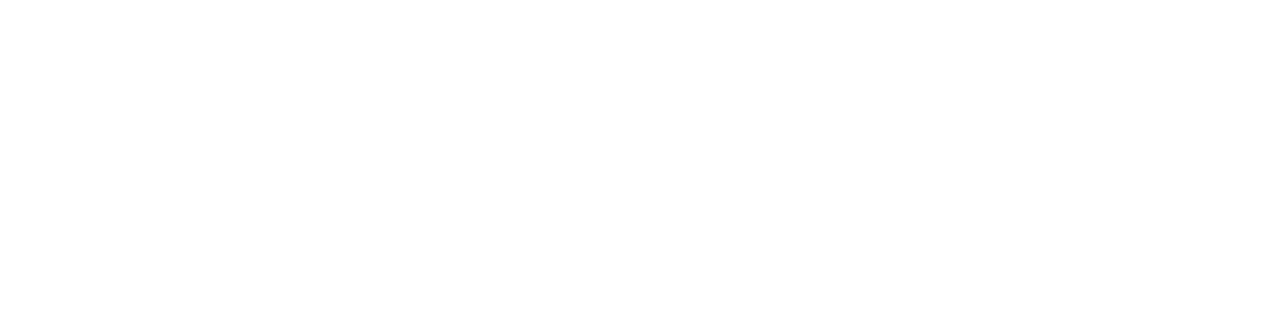
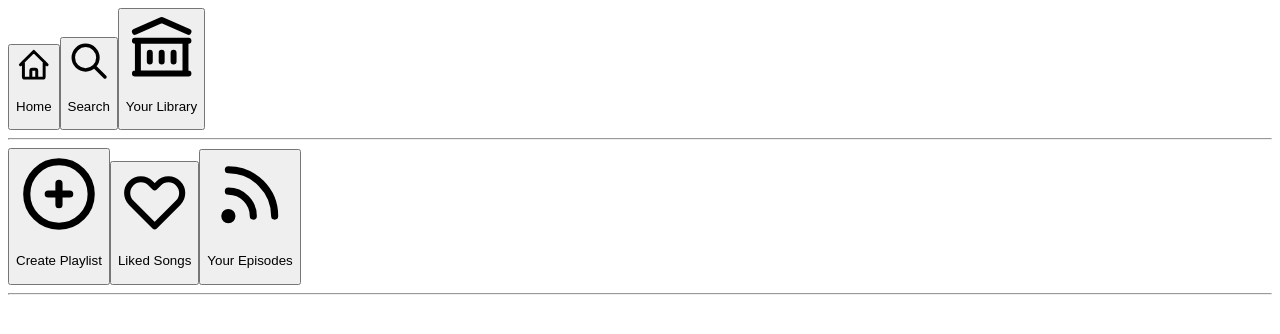
Before and after one commit to felixivance/spotify-2.0, a Next.js app: page / in a window 1280 px wide. Shown: the top 334 px of the page. Built offline with nearby package versions, Linux system fonts and the light colour scheme.

Commit message:
side menu build

```diff
--- a/components/Sidebar.js
+++ b/components/Sidebar.js
@@ -1,7 +1,37 @@
+
+import { HomeIcon, SearchIcon, LibraryIcon, PlusCircleIcon, HeartIcon, RssIcon } from '@heroicons/react/outline';
+
 function Sidebar() {
     return (
         <div>
-
+            <div className="p-5 text-sm border-r border-gray-900">
+                <button className="flex items-center space-x-2 hover:text-white hover:cursor-pointer text-gray-500">
+                    <HomeIcon className="h-5" />
+                    <p>Home</p>
+                </button>
+                <button className="flex items-center space-x-2 hover:text-white hover:cursor-pointer text-gray-500">
+                    <SearchIcon className="h-5" />
+                    <p>Search</p>
+                </button>
+                <button className="flex items-center space-x-2 hover:text-white hover:cursor-pointer text-gray-500">
+                    <LibraryIcon className="h-5" />
+                    <p>Your Library</p>
+                </button>
+                <hr className="border-t-[0,1px] border-gray-900"/>
+                <button className="flex items-center space-x-2 hover:text-white hover:cursor-pointer text-gray-500">
+                    <PlusCircleIcon className="h-5" />
+                    <p>Create Playlist</p>
+                </button>
+                <button className="flex items-center space-x-2 hover:text-white hover:cursor-pointer text-gray-500">
+                    <HeartIcon className="h-5" />
+                    <p>Liked Songs</p>
+                </button>
+                <button className="flex items-center space-x-2 hover:text-white hover:cursor-pointer text-gray-500">
+                    <RssIcon className="h-5" />
+                    <p>Your Episodes</p>
+                </button>
+                <hr className="border-t-[0,1px] border-gray-900"/>
+            </div>
         </div>
     )
 }
--- a/package.json
+++ b/package.json
@@ -6,6 +6,7 @@
     "start": "next start"
   },
   "dependencies": {
+    "@heroicons/react": "^1.0.5",
     "next": "latest",
     "react": "^17.0.2",
     "react-dom": "^17.0.2"
```
Also changed, not shown: 1 other file (tests, documents, lock files or other folders).
